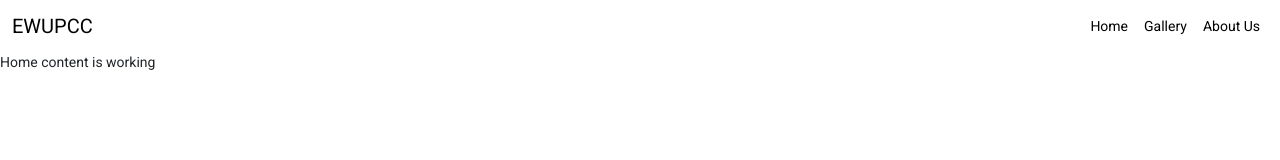
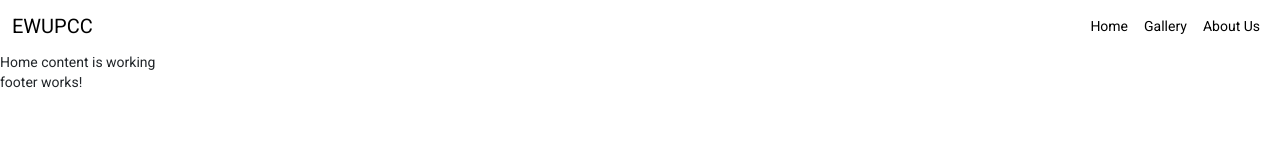
Before and after one commit to roykish/ewupcc, an Angular app: page / in a window 1280 px wide. Shown: the top 160 px of the page. Built offline with nearby package versions, Linux system fonts and the light colour scheme.

Commit message:
home page height width fixed

```diff
--- a/src/app/home-page/home-page-content/home-page-content.component.css
+++ b/src/app/home-page/home-page-content/home-page-content.component.css
@@ -1,4 +1,4 @@
 .home-page-content{
-    height: 100vh;
-    width: 100%;
+    max-height: 100%;
+    max-width: 100%;
 }
```
